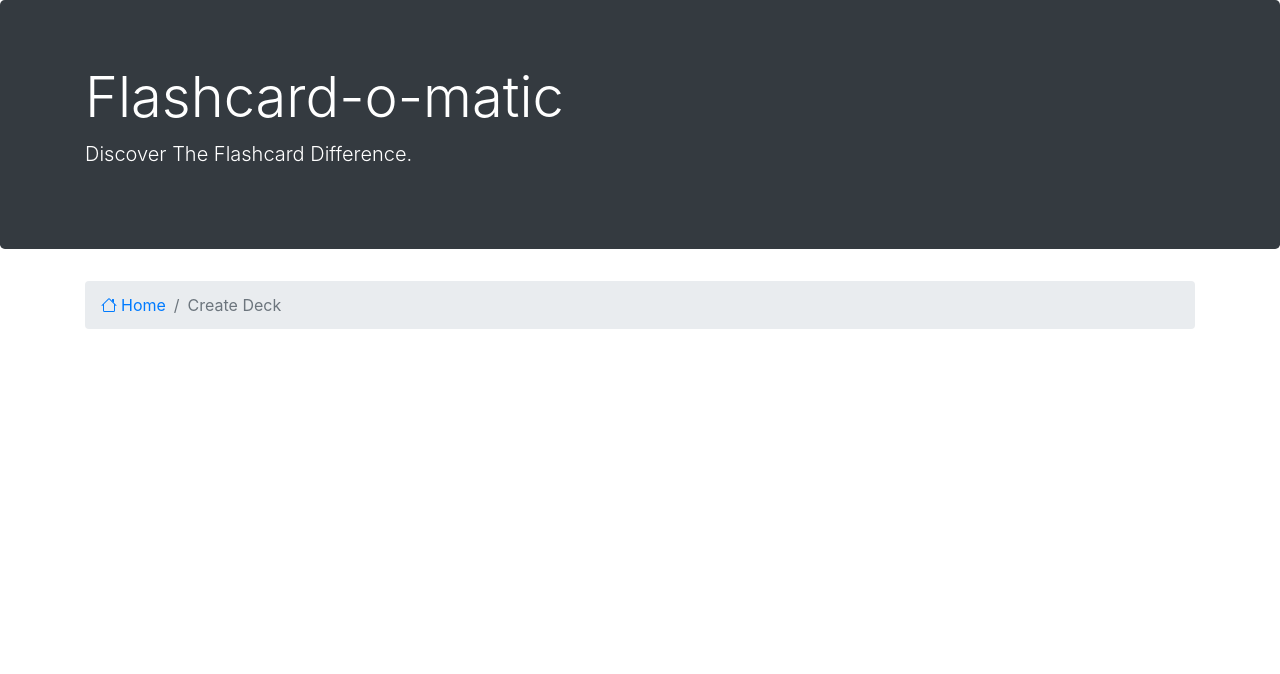
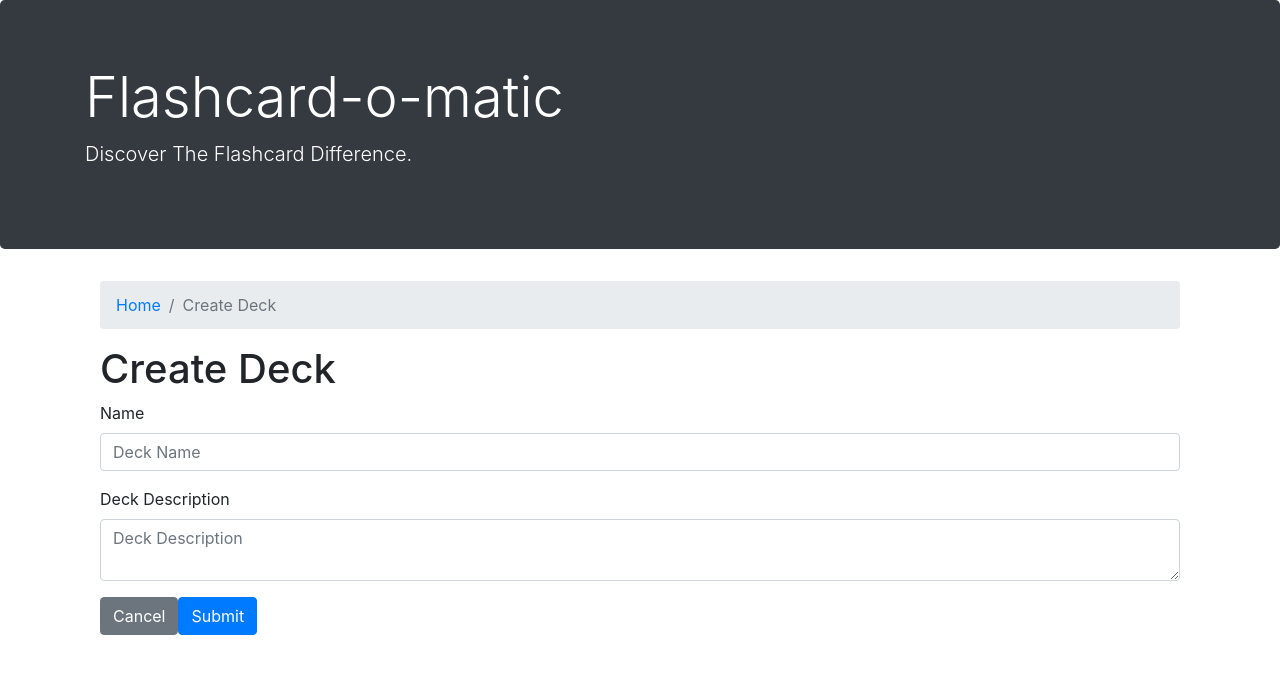
Before and after one commit to pugzillo/flashcards, a React (Create React App) app: page /decks/new in a window 1280 px wide. Shown: the top 674 px of the page. Built offline with nearby package versions, Linux system fonts and the light colour scheme; a web font is replaced by a local one.

Commit message:
added link to cancel button

```diff
--- a/src/Layout/CreateDeck.js
+++ b/src/Layout/CreateDeck.js
@@ -3,28 +3,12 @@ import { Link } from "react-router-dom";
 
 function CreateDeck() {
   return (
-    <div>
+    <div className="container">
       <nav aria-label="breadcrumb">
         <ol class="breadcrumb">
           <li class="breadcrumb-item">
             <Link to="/">
-              <svg
-                xmlns="http://www.w3.org/2000/svg"
-                width="20"
-                height="20"
-                fill="currentColor"
-                class="bi bi-house"
-                viewBox="0 0 20 20"
-              >
-                <path
-                  fill-rule="evenodd"
-                  d="M2 13.5V7h1v6.5a.5.5 0 0 0 .5.5h9a.5.5 0 0 0 .5-.5V7h1v6.5a1.5 1.5 0 0 1-1.5 1.5h-9A1.5 1.5 0 0 1 2 13.5zm11-11V6l-2-2V2.5a.5.5 0 0 1 .5-.5h1a.5.5 0 0 1 .5.5z"
-                />
-                <path
-                  fill-rule="evenodd"
-                  d="M7.293 1.5a1 1 0 0 1 1.414 0l6.647 6.646a.5.5 0 0 1-.708.708L8 2.207 1.354 8.854a.5.5 0 1 1-.708-.708L7.293 1.5z"
-                />
-              </svg>
+              <span class="oi oi-home"></span>
               Home
             </Link>
           </li>
@@ -34,7 +18,41 @@ function CreateDeck() {
         </ol>
       </nav>
 
-</div>
+      <h1>Create Deck</h1>
+
+      <form>
+        <div class="mb-3">
+          <label for="name" class="form-label">
+            Name
+          </label>
+          <input
+            type="name"
+            class="form-control"
+            id="name"
+            aria-describedby="deckName"
+            placeholder="Deck Name"
+          ></input>
+        </div>
+        <div class="mb-3">
+          <label for="description" class="form-label">
+            Deck Description
+          </label>
+          <textarea
+            type="email"
+            class="form-control"
+            id="description"
+            aria-describedby="deckName"
+            placeholder="Deck Description"
+          ></textarea>
+        </div>
+        <Link to="/" class="btn btn-secondary" href="#" role="button">
+          Cancel
+        </Link>
+        <button type="submit" class="btn btn-primary">
+          Submit
+        </button>
+      </form>
+    </div>
   );
 }
 
```
